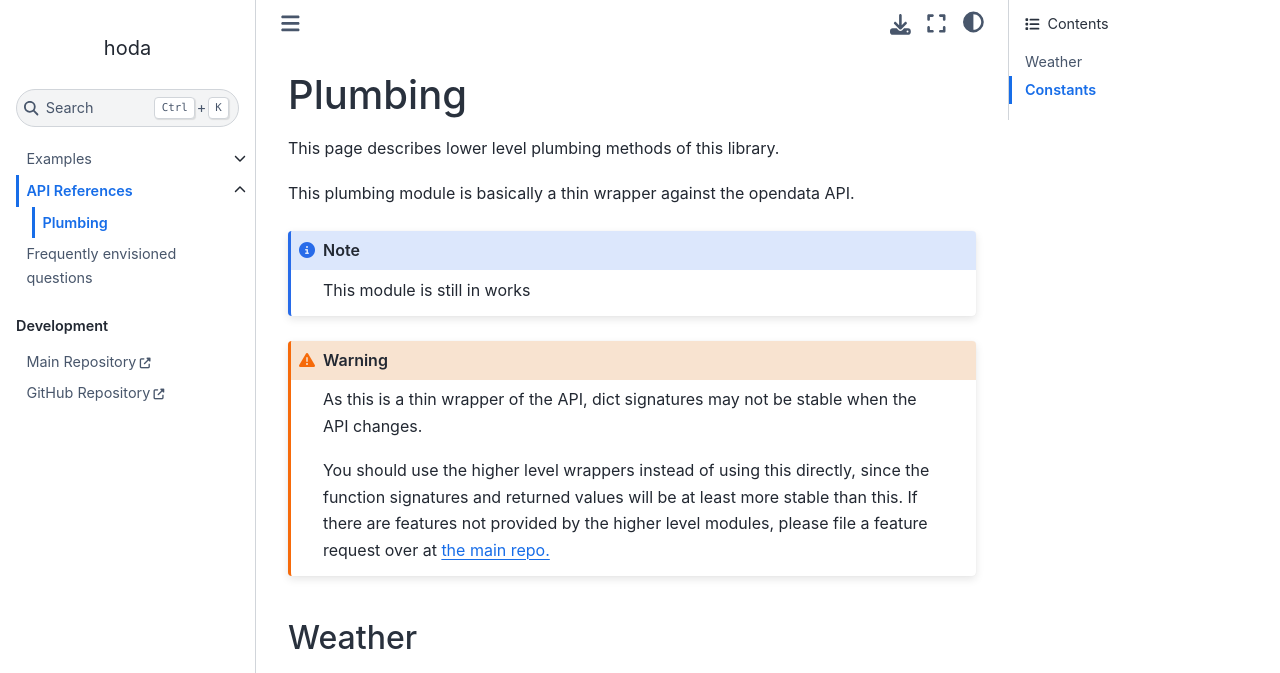
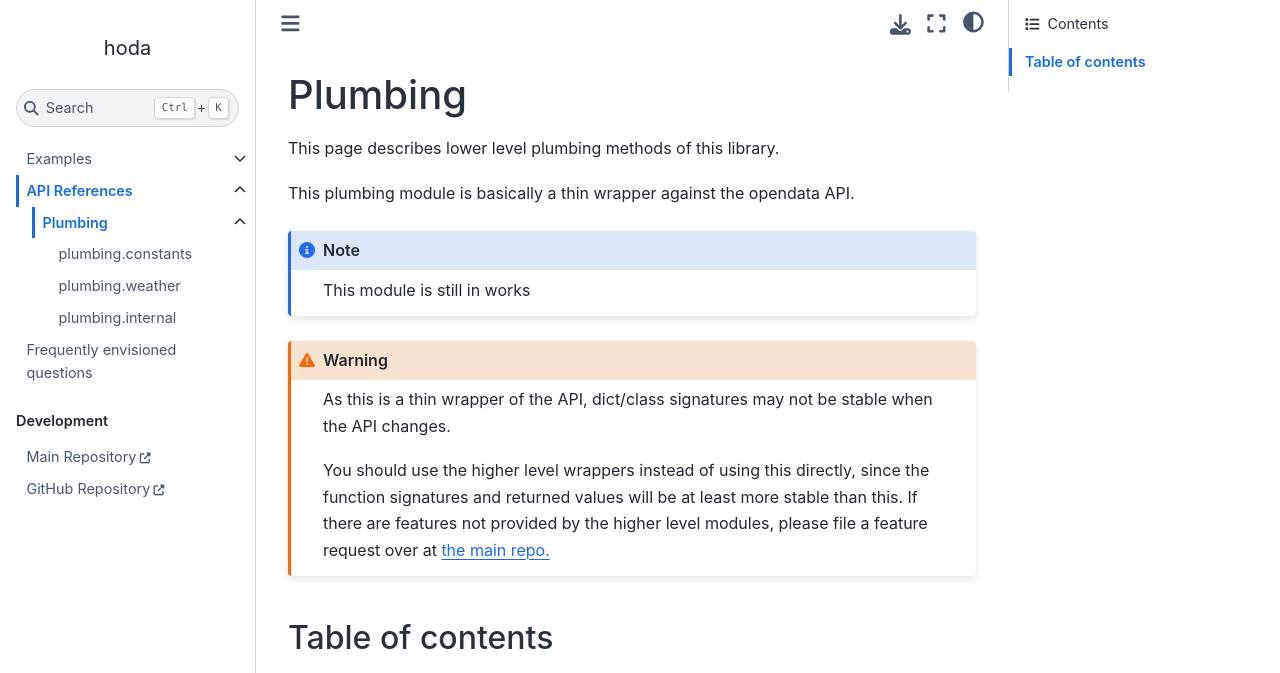
Before and after one commit to kcomain-wasteland/hoda, a Sphinx documentation site: the page built from docs/source/api/plumbing.rst, in a window 1280 px wide and 1113 px high. Shown: the top 673 px of the window. Built offline with Sphinx 7.4.7 and the Sphinx Book theme 1.1.4, drawn with Linux system fonts in a browser that asks for light colours; some of the changed text lies outside the part shown; grey boxes are pictures that could not be loaded.

Commit message:
docs: reorganize plumbing docs

```diff
--- a/docs/source/api/plumbing.rst
+++ b/docs/source/api/plumbing.rst
@@ -1,5 +1,6 @@
 Plumbing
 =========
+
 
 This page describes lower level plumbing methods of this library.
 
@@ -9,20 +10,17 @@ This plumbing module is basically a thin wrapper against the opendata API.
     This module is still in works
 
 .. warning::
-    As this is a thin wrapper of the API, dict signatures may not be stable when the API changes.
+    As this is a thin wrapper of the API, dict/class signatures may not be stable when the API changes.
 
     You should use the higher level wrappers instead of using this directly, since the function signatures and
     returned values will be at least more stable than this. If there are features not provided by the higher level
     modules, please file a feature request over at `the main repo. <https://koakuma.soopy.moe/sophie/hoda>`_
 
-Weather
---------
 
-.. automodule:: hoda.plumbing.weather
-    :members:
+Table of contents
+------------------
 
-Constants
-----------
-
-.. automodule:: hoda.constants
-    :members:
+.. toctree::
+    plumbing/constants.rst
+    plumbing/weather.rst
+    plumbing/internal.rst
--- /dev/null
+++ b/docs/source/api/plumbing/constants.rst
@@ -0,0 +1,5 @@
+plumbing.constants
+-------------------
+
+.. automodule:: hoda.constants
+    :members:
--- a/docs/source/index.rst
+++ b/docs/source/index.rst
@@ -66,7 +66,7 @@ Other documents
     :caption: Development
     :hidden:
 
-    Main Repository <https://patchy.soopy.moehoda>
+    Main Repository <https://patchy.soopy.moe/mizuki/hoda>
     GitHub Repository <https://github.com/kcomain-wasteland/hoda>
 
 Indices and tables
```
Also changed, not shown: other parts of docs/source/index.rst (+1 -1 lines), docs/source/api/plumbing/internal.rst (added, +9 -0 lines), docs/source/api/plumbing/weather.rst (added, +7 -0 lines).
